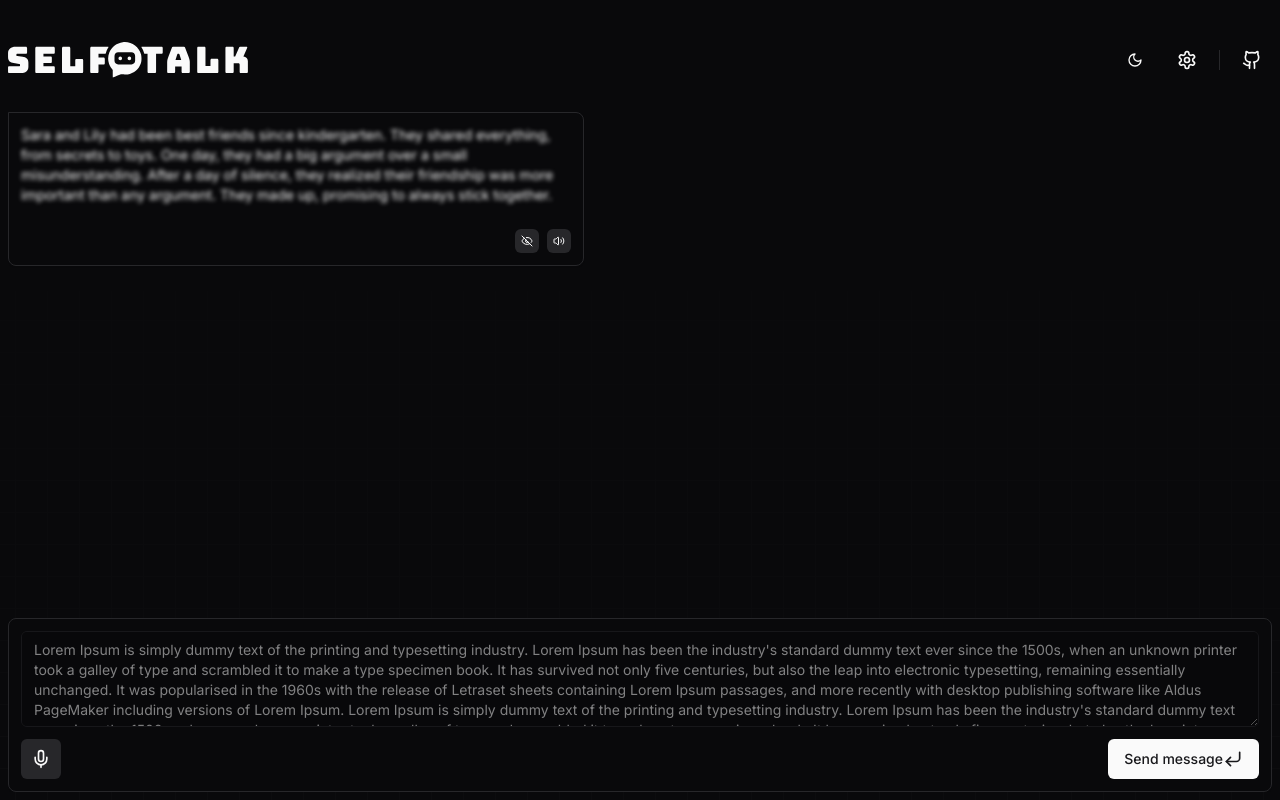
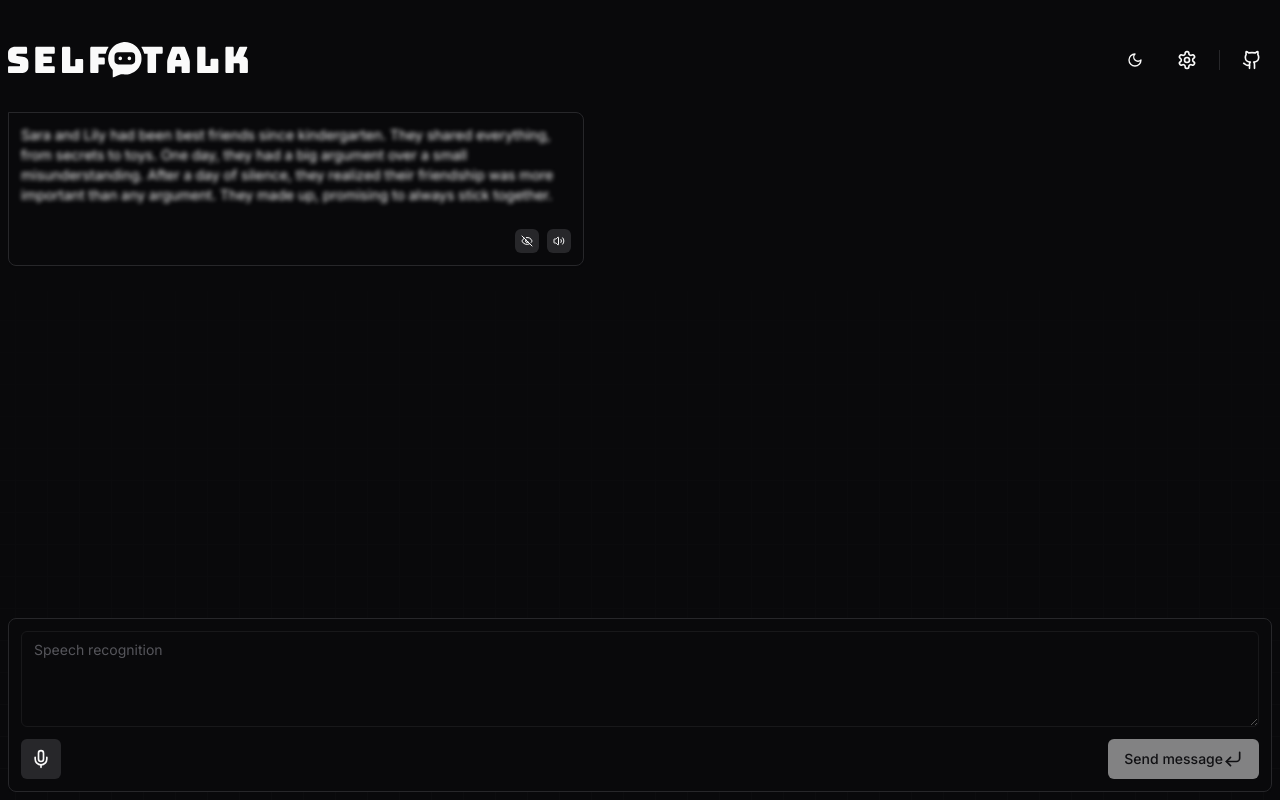
Before and after one commit to matheusTA/self-talk, a Next.js app: page /chat in a window 1280 px wide. Built offline with nearby package versions, Linux system fonts and the light colour scheme.

Commit message:
feat: add buttom to speech recognition

```diff
--- a/src/app/chat/components/speech-recognition-form.tsx
+++ b/src/app/chat/components/speech-recognition-form.tsx
@@ -1,10 +1,35 @@
-import { CornerDownLeft, Mic } from "lucide-react";
+"use client";
+
+import { CircleStop, CornerDownLeft, Mic, Trash2 } from "lucide-react";
 
 import { Button } from "@/components/ui/button";
 import { Card, CardContent, CardFooter } from "@/components/ui/card";
 import { Textarea } from "@/components/ui/textarea";
+import { useSpeechRecognition } from "@/hooks/useSpeechRecognition";
+import { useChatStore } from "@/store/chat";
 
 export default function SpeechRecognitionForm() {
+  const { config } = useChatStore();
+  const {
+    transcript,
+    isListening,
+    startListening,
+    stopListening,
+    resetTranscript,
+  } = useSpeechRecognition();
+
+  const disabledSendMessageButton = !transcript || isListening;
+
+  function handleStartListening() {
+    if (!!config) {
+      startListening(config.voice.lang);
+    }
+  }
+
+  function handleSendMessage() {
+    console.log("Send message", transcript);
+  }
+
   return (
     <Card>
       <CardContent className="p-3">
@@ -13,15 +38,38 @@ export default function SpeechRecognitionForm() {
           placeholder="Speech recognition"
           disabled
           rows={4}
-          value="Lorem Ipsum is simply dummy text of the printing and typesetting industry. Lorem Ipsum has been the industry's standard dummy text ever since the 1500s, when an unknown printer took a galley of type and scrambled it to make a type specimen book. It has survived not only five centuries, but also the leap into electronic typesetting, remaining essentially unchanged. It was popularised in the 1960s with the release of Letraset sheets containing Lorem Ipsum passages, and more recently with desktop publishing software like Aldus PageMaker including versions of Lorem Ipsum. Lorem Ipsum is simply dummy text of the printing and typesetting industry. Lorem Ipsum has been the industry's standard dummy text ever since the 1500s, when an unknown printer took a galley of type and scrambled it to make a type specimen book. It has survived not only five centuries, but also the leap into electronic typesetting, remaining essentially unchanged. It was popularised in the 1960s with the release of Letraset sheets containing Lorem Ipsum passages, and more recently with desktop publishing software like Aldus PageMaker including versions of Lorem Ipsum."
+          value={transcript}
         />
       </CardContent>
       <CardFooter className="flex items-center justify-between p-3 pt-0">
-        <Button size="icon" variant="secondary">
-          <Mic className="size-5" />
-        </Button>
+        <div className="flex items-center gap-2">
+          {isListening && (
+            <Button size="icon" variant="secondary" onClick={stopListening}>
+              <CircleStop className="size-5" />
+            </Button>
+          )}
 
-        <Button>
+          {!isListening && (
+            <Button
+              size="icon"
+              variant="secondary"
+              onClick={handleStartListening}
+            >
+              <Mic className="size-5" />
+            </Button>
+          )}
+
+          {(!!transcript || isListening) && (
+            <Button size="icon" variant="secondary" onClick={resetTranscript}>
+              <Trash2 className="size-5" />
+            </Button>
+          )}
+        </div>
+
+        <Button
+          onClick={handleSendMessage}
+          disabled={disabledSendMessageButton}
+        >
           Send message
           <CornerDownLeft className="size-5" />
         </Button>
--- a/src/app/globals.css
+++ b/src/app/globals.css
@@ -71,3 +71,25 @@
     @apply bg-background text-foreground;
   }
 }
+
+/* width */
+::-webkit-scrollbar {
+  width: 5px;
+}
+
+/* Track */
+::-webkit-scrollbar-track {
+  background: #888;
+  border-radius: 5px;
+}
+
+/* Handle */
+::-webkit-scrollbar-thumb {
+  background: #000;
+  border-radius: 5px;
+}
+
+/* Handle on hover */
+::-webkit-scrollbar-thumb:hover {
+  background: #555;
+}
--- a/src/store/chat.ts
+++ b/src/store/chat.ts
@@ -1,4 +1,5 @@
 import { create } from "zustand";
+import { persist } from "zustand/middleware";
 
 export const ChatConfigDurationEnum = {
   SHORT: "short",
@@ -27,7 +28,12 @@ type Actions = {
   setConfig: (config: ChatConfig) => void;
 };
 
-export const useChatStore = create<State & Actions>()((set) => ({
-  config: null,
-  setConfig: (config) => set({ config }),
-}));
+export const useChatStore = create<State & Actions>()(
+  persist(
+    (set) => ({
+      config: null,
+      setConfig: (config) => set({ config }),
+    }),
+    { name: "@self-talk-chat", skipHydration: true }
+  )
+);
```
